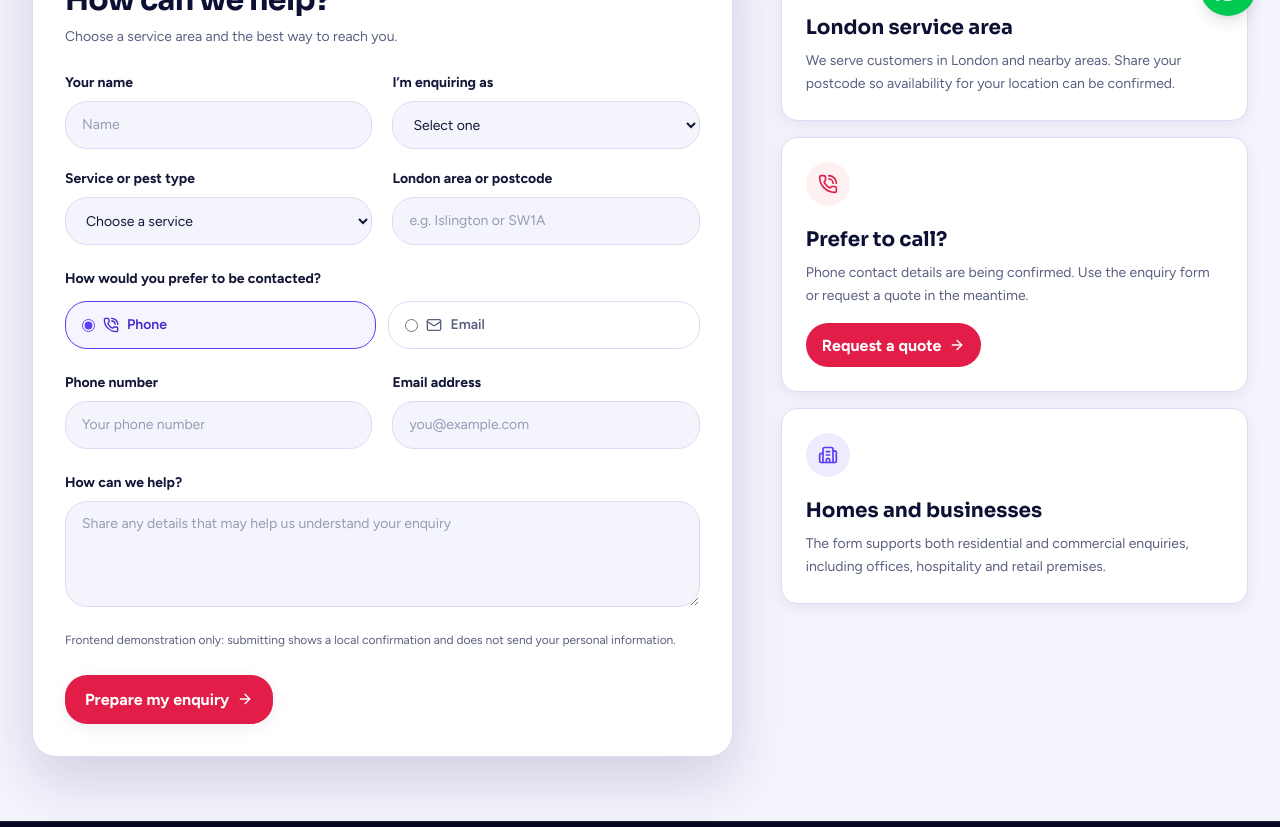
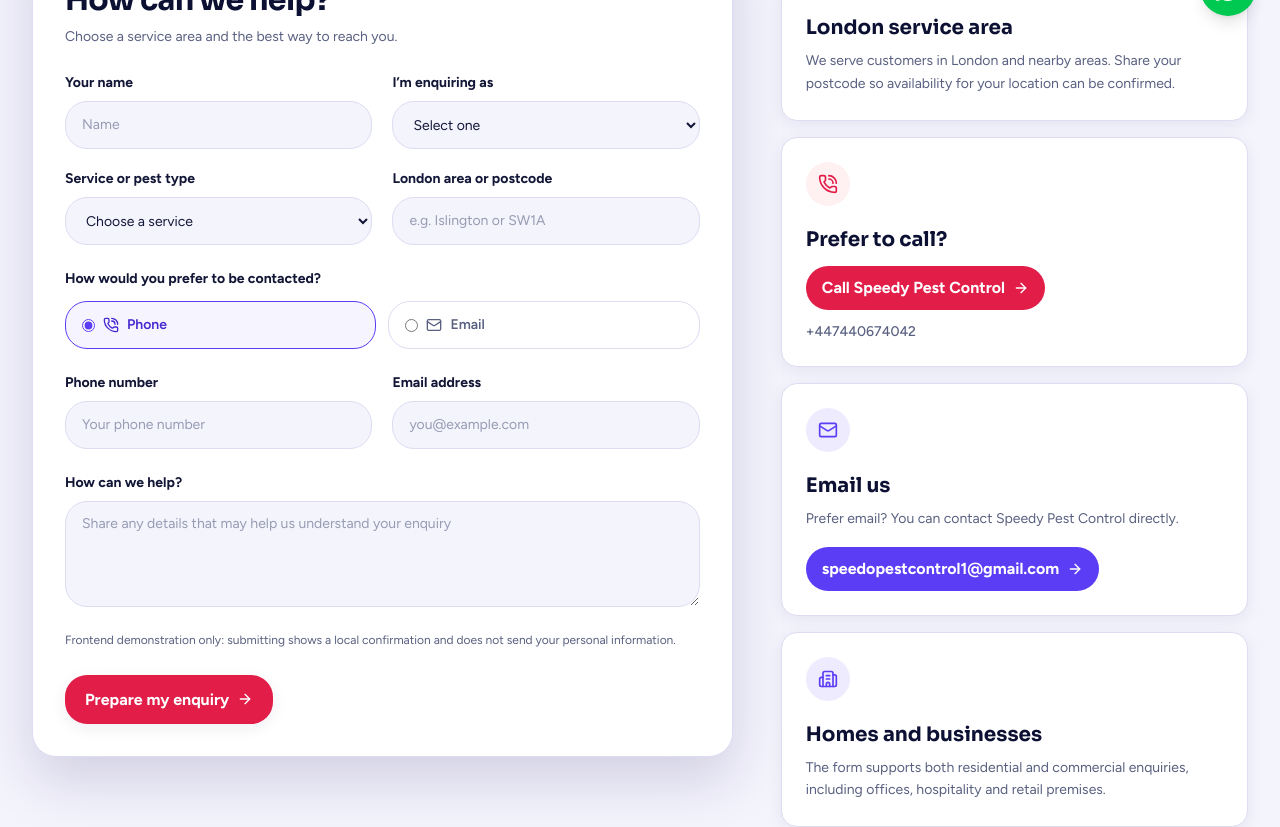
Before and after one commit to ShivanshDeveloper1/Pestiside_Controls, a Next.js app: page /contact in a window 1280 px wide. Shown: the part 760-1587 px from the top of the page. Built offline with nearby package versions, Linux system fonts and the light colour scheme.

Commit message:
changing logo

```diff
--- /dev/null
+++ b/app/api/contact/route.ts
@@ -0,0 +1,107 @@
+import { NextResponse } from "next/server";
+import nodemailer from "nodemailer";
+
+export async function POST(request: Request) {
+  try {
+    const body = await request.json();
+
+    const {
+      name,
+      email,
+      phone,
+      postcode,
+      propertyType,
+      message,
+    } = body;
+
+    if (!name || !email || !message) {
+      return NextResponse.json(
+        {
+          success: false,
+          message: "Please complete the required fields.",
+        },
+        { status: 400 }
+      );
+    }
+
+    const gmailUser = process.env.GMAIL_USER;
+    const gmailAppPassword = process.env.GMAIL_APP_PASSWORD;
+
+    if (!gmailUser || !gmailAppPassword) {
+      console.error("Missing Gmail environment variables.");
+
+      return NextResponse.json(
+        {
+          success: false,
+          message: "Email service is not configured.",
+        },
+        { status: 500 }
+      );
+    }
+
+    const transporter = nodemailer.createTransport({
+      service: "gmail",
+      auth: {
+        user: gmailUser,
+        pass: gmailAppPassword,
+      },
+    });
+
+    await transporter.sendMail({
+      from: `"Speedy Pest Control Website" <${gmailUser}>`,
+      to: "speedopestcontrol1@gmail.com",
+      replyTo: email,
+      subject: `New Pest Control Enquiry${name ? ` - ${name}` : ""}`,
+      text: `
+New enquiry from Speedy Pest Control website
+
+Name: ${name}
+Email: ${email}
+Phone: ${phone || "Not provided"}
+Postcode: ${postcode || "Not provided"}
+Property Type: ${propertyType || "Not provided"}
+
+Message:
+${message}
+      `.trim(),
+      html: `
+        <h2>New Pest Control Enquiry</h2>
+
+        <p><strong>Name:</strong> ${escapeHtml(name)}</p>
+        <p><strong>Email:</strong> ${escapeHtml(email)}</p>
+        <p><strong>Phone:</strong> ${escapeHtml(phone || "Not provided")}</p>
+        <p><strong>Postcode:</strong> ${escapeHtml(postcode || "Not provided")}</p>
+        <p><strong>Property Type:</strong> ${escapeHtml(
+          propertyType || "Not provided"
+        )}</p>
+
+        <h3>Message</h3>
+        <p>${escapeHtml(message).replace(/\n/g, "<br />")}</p>
+      `,
+    });
+
+    return NextResponse.json({
+      success: true,
+      message: "Your enquiry has been sent successfully.",
+    });
+  } catch (error) {
+    console.error("Contact form email error:", error);
+
+    return NextResponse.json(
+      {
+        success: false,
+        message: "We could not send your enquiry. Please try again.",
+      },
+      { status: 500 }
+    );
+  }
+}
+
+function escapeHtml(value: string) {
+  return value
+    .replace(/&/g, "&amp;")
+    .replace(/</g, "&lt;")
+    .replace(/>/g, "&gt;")
+    .replace(/"/g, "&quot;")
+    .replace(/'/g, "&#039;");
+}
--- a/components/pages/ContactPage.tsx
+++ b/components/pages/ContactPage.tsx
@@ -1,11 +1,13 @@
+
 "use client";
 
 import Link from "next/link";
-import { ArrowRight, Building2, MapPin, PhoneCall } from "lucide-react";
+import { ArrowRight, Building2, Mail, MapPin, PhoneCall } from "lucide-react";
 import EnquiryForm from "@/components/pages/EnquiryForm";
 import Reveal from "@/components/pages/Reveal";
 
-const BUSINESS_PHONE = "";
+const BUSINESS_PHONE = "+447440674042";
+const BUSINESS_EMAIL = "speedopestcontrol1@gmail.com";
 
 export default function ContactPage() {
   return (
@@ -15,14 +17,17 @@ export default function ContactPage() {
           aria-hidden="true"
           className="pointer-events-none absolute -right-28 -top-40 size-[32rem] rounded-full bg-brand-purple/25 blur-[110px]"
         />
+
         <div className="relative mx-auto max-w-content">
           <p className="inline-flex items-center gap-2 rounded-pill border border-white/15 bg-white/5 px-4 py-2 text-xs font-bold uppercase tracking-[0.13em] text-violet-200">
             <MapPin className="size-4 text-brand-red" aria-hidden="true" />
             Speedy Pest Control · London
           </p>
+
           <h1 className="mt-6 max-w-3xl font-display text-[clamp(2.5rem,7vw,4.75rem)] font-bold leading-[1.05] tracking-[-0.05em]">
             Let’s talk about what’s happening at your property.
           </h1>
+
           <p className="mt-5 max-w-2xl text-base leading-8 text-slate-300 sm:text-lg">
             Contact us about a home or business pest concern. Share your
             location and a few details so the right next step can be discussed.
@@ -42,9 +47,11 @@ export default function ContactPage() {
                 <span className="grid size-11 place-items-center rounded-xl bg-brand-purple/10 text-brand-purple">
                   <MapPin className="size-5" aria-hidden="true" />
                 </span>
+
                 <h2 className="mt-5 font-display text-xl font-bold text-brand-navy">
                   London service area
                 </h2>
+
                 <p className="mt-2 text-sm leading-relaxed text-text-secondary">
                   We serve customers in London and nearby areas. Share your
                   postcode so availability for your location can be confirmed.
@@ -57,10 +64,11 @@ export default function ContactPage() {
                 <span className="grid size-11 place-items-center rounded-xl bg-rose-50 text-brand-red">
                   <PhoneCall className="size-5" aria-hidden="true" />
                 </span>
+
                 <h2 className="mt-5 font-display text-xl font-bold text-brand-navy">
                   Prefer to call?
                 </h2>
-                {BUSINESS_PHONE ? (
+
                 <a
                   href={`tel:${BUSINESS_PHONE}`}
                   className="mt-3 inline-flex min-h-11 items-center gap-2 rounded-xl bg-brand-red px-4 font-bold text-white transition hover:bg-brand-red-hover"
@@ -68,21 +76,34 @@ export default function ContactPage() {
                   Call Speedy Pest Control
                   <ArrowRight className="size-4" aria-hidden="true" />
                 </a>
-                ) : (
-                  <>
+
+                <p className="mt-3 text-sm font-medium text-text-secondary">
+                  {BUSINESS_PHONE}
+                </p>
+              </div>
+            </Reveal>
+
+            <Reveal>
+              <div className="rounded-2xl border border-border bg-surface p-6 shadow-soft">
+                <span className="grid size-11 place-items-center rounded-xl bg-brand-purple/10 text-brand-purple">
+                  <Mail className="size-5" aria-hidden="true" />
+                </span>
+
+                <h2 className="mt-5 font-display text-xl font-bold text-brand-navy">
+                  Email us
+                </h2>
+
                 <p className="mt-2 text-sm leading-relaxed text-text-secondary">
-                      Phone contact details are being confirmed. Use the
-                      enquiry form or request a quote in the meantime.
+                  Prefer email? You can contact Speedy Pest Control directly.
                 </p>
-                    <Link
-                      href="/quote"
-                      className="mt-4 inline-flex min-h-11 items-center gap-2 rounded-xl bg-brand-red px-4 font-bold text-white transition hover:bg-brand-red-hover"
+
+                <a
+                  href={`mailto:${BUSINESS_EMAIL}`}
+                  className="mt-4 inline-flex min-h-11 max-w-full items-center gap-2 break-all rounded-xl bg-brand-purple px-4 font-bold text-white transition hover:opacity-90"
                 >
-                      Request a quote
-                      <ArrowRight className="size-4" aria-hidden="true" />
-                    </Link>
-                  </>
-                )}
+                  {BUSINESS_EMAIL}
+                  <ArrowRight className="size-4 shrink-0" aria-hidden="true" />
+                </a>
               </div>
             </Reveal>
 
@@ -91,9 +112,11 @@ export default function ContactPage() {
                 <span className="grid size-11 place-items-center rounded-xl bg-brand-purple/10 text-brand-purple">
                   <Building2 className="size-5" aria-hidden="true" />
                 </span>
+
                 <h2 className="mt-5 font-display text-xl font-bold text-brand-navy">
                   Homes and businesses
                 </h2>
+
                 <p className="mt-2 text-sm leading-relaxed text-text-secondary">
                   The form supports both residential and commercial enquiries,
                   including offices, hospitality and retail premises.
--- a/components/services/serviceCatalog.ts
+++ b/components/services/serviceCatalog.ts
@@ -48,13 +48,7 @@ export const SERVICE_CATALOG = [
     shortDesc:
       "Eradicate persistent carpenter, sugar, and pavement ant trails by targeting the subterranean queen.",
   },
-  {
-    id: "termite-protection",
-    title: "Termite & Timber Protection",
-    category: "Nuisance & Specialty",
-    shortDesc:
-      "Radar thermal scanning, liquid soil barriers, and subterranean baiting to safeguard property foundations.",
-  },
+
 ] as const;
 
 export type ServiceCatalogItem = (typeof SERVICE_CATALOG)[number];
--- a/package.json
+++ b/package.json
@@ -12,6 +12,7 @@
     "framer-motion": "^13.4.4",
     "lucide-react": "^1.48.0",
     "next": "16.3.6",
+    "nodemailer": "^10.0.14",
     "react": "19.2.8",
     "react-dom": "19.2.8"
   },
```
Also changed, not shown: 2 other files (tests, documents, lock files or other folders). Lines whose indentation alone changed are shown as unchanged.
